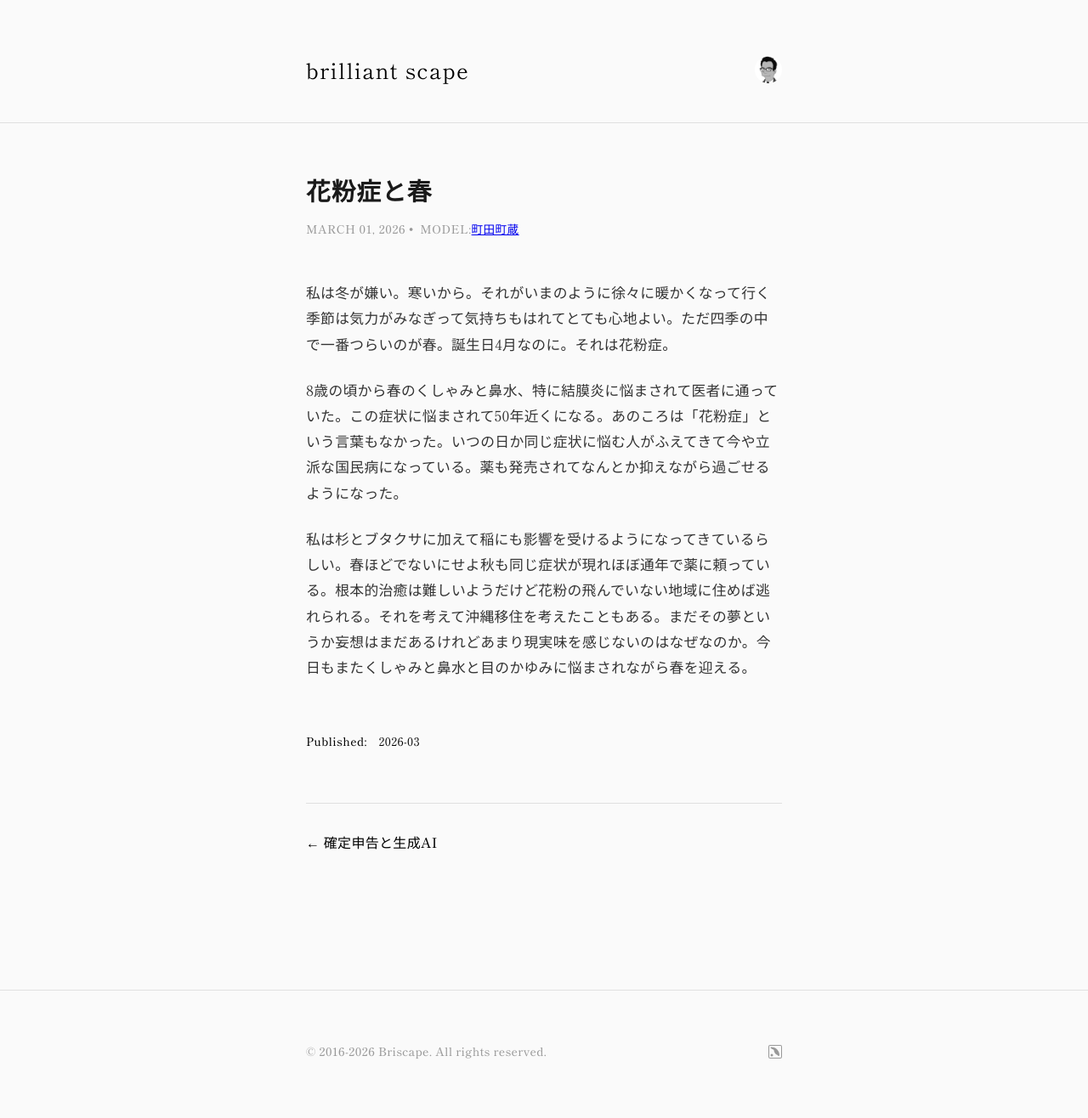
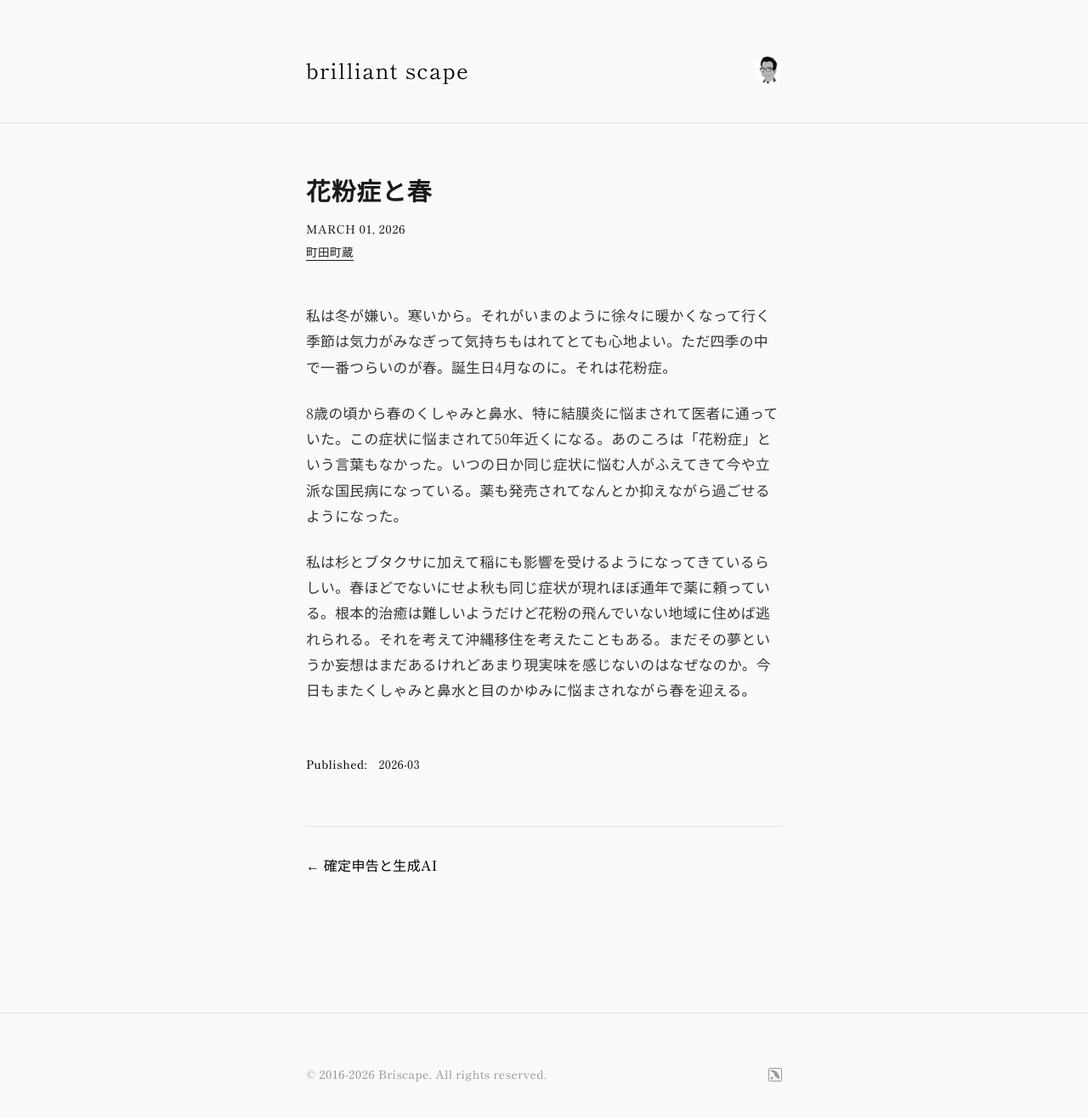
Before and after one commit to champlasonic/logs4me, a Jekyll site: the page built from _posts/2026-03-01-kafunsho-to-haru.md, in a window 1280 px wide. Shown: the whole page at 85% size. Built offline with Jekyll 4.4.1, drawn with Linux system fonts in a browser that asks for light colours; some web fonts are replaced; before the commit the page ends 1289 px from its top, so only the background shows below that.

Commit message:
Refactor post metadata layout and update styles
- Wrapped post metadata in a new div for better structure.
- Changed post metadata text color for improved readability.
- Enhanced layout with flexbox for better alignment and spacing.
- Updated model display styles for consistency and hover effects.

```diff
--- a/_layouts/post.html
+++ b/_layouts/post.html
@@ -6,15 +6,16 @@ layout: default
   <header class="post-header">
     <h1 class="post-title">{{ page.title }}</h1>
     <div class="post-meta">
+      <div class="post-meta-line">
         <time datetime="{{ page.date | date_to_xmlschema }}">
           {{ page.date | date: "%B %d, %Y" }}
         </time>
         {% if page.author %}
         <span class="post-author">by {{ page.author }}</span>
         {% endif %}
+      </div>
       {% if page.model %}
       <span class="post-model">
-        &nbsp;&bull;&nbsp; Model:
         {% assign model_url = site.model_permalinks[page.model] | default: page.model | slugify %}
         <a href="{{ '/model/' | append: model_url | append: '/' | relative_url }}">{{ page.model }}</a>
       </span>
--- a/assets/css/main.css
+++ b/assets/css/main.css
@@ -174,11 +174,18 @@ body {
 }
 
 .post-meta {
-  color: #999;
+  color: #1a1a1a;
   font-size: 0.85rem;
   font-weight: 500;
   letter-spacing: 0.03em;
   text-transform: uppercase;
+  display: flex;
+  flex-direction: column;
+  align-items: flex-start;
+  gap: 4px;
+}
+
+.post-meta-line {
   display: flex;
   align-items: center;
   flex-wrap: wrap;
@@ -186,6 +193,23 @@ body {
 
 .post-author {
   margin-left: 12px;
+}
+
+.post-model {
+  display: block;
+  font-weight: 400;
+  text-transform: none;
+}
+
+.post-model a {
+  color: #1a1a1a;
+  text-decoration: none;
+  border-bottom: 1px solid #1a1a1a;
+  transition: opacity 0.2s ease;
+}
+
+.post-model a:hover {
+  opacity: 0.6;
 }
 
 .post-content {
@@ -284,11 +308,6 @@ body {
 .post-categories {
   margin-top: 16px;
   text-align: right;
-}
-
-.post-model {
-  display: inline-flex;
-  align-items: center;
 }
 
 .post-categories:first-of-type {
```
Also changed, not shown: assets/images/20260301.jpg (added). Lines whose indentation alone changed are shown as unchanged.
